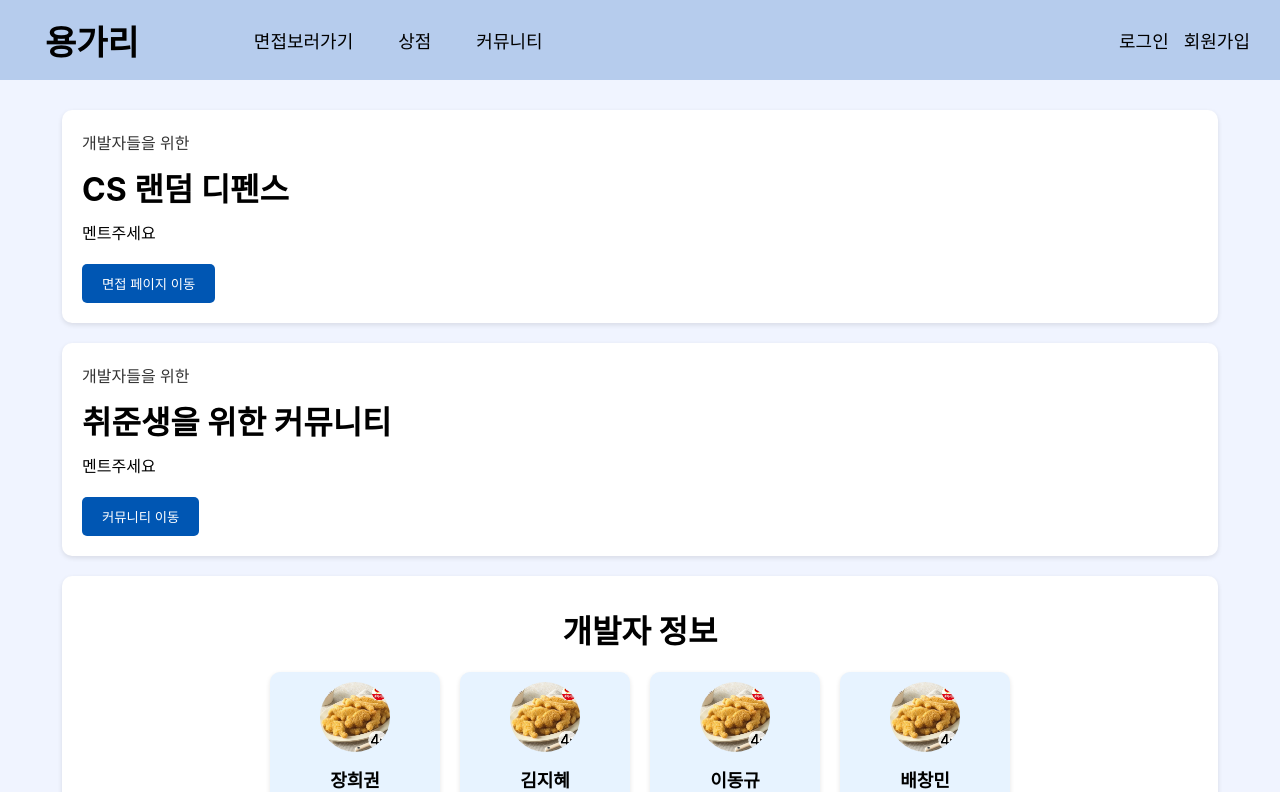
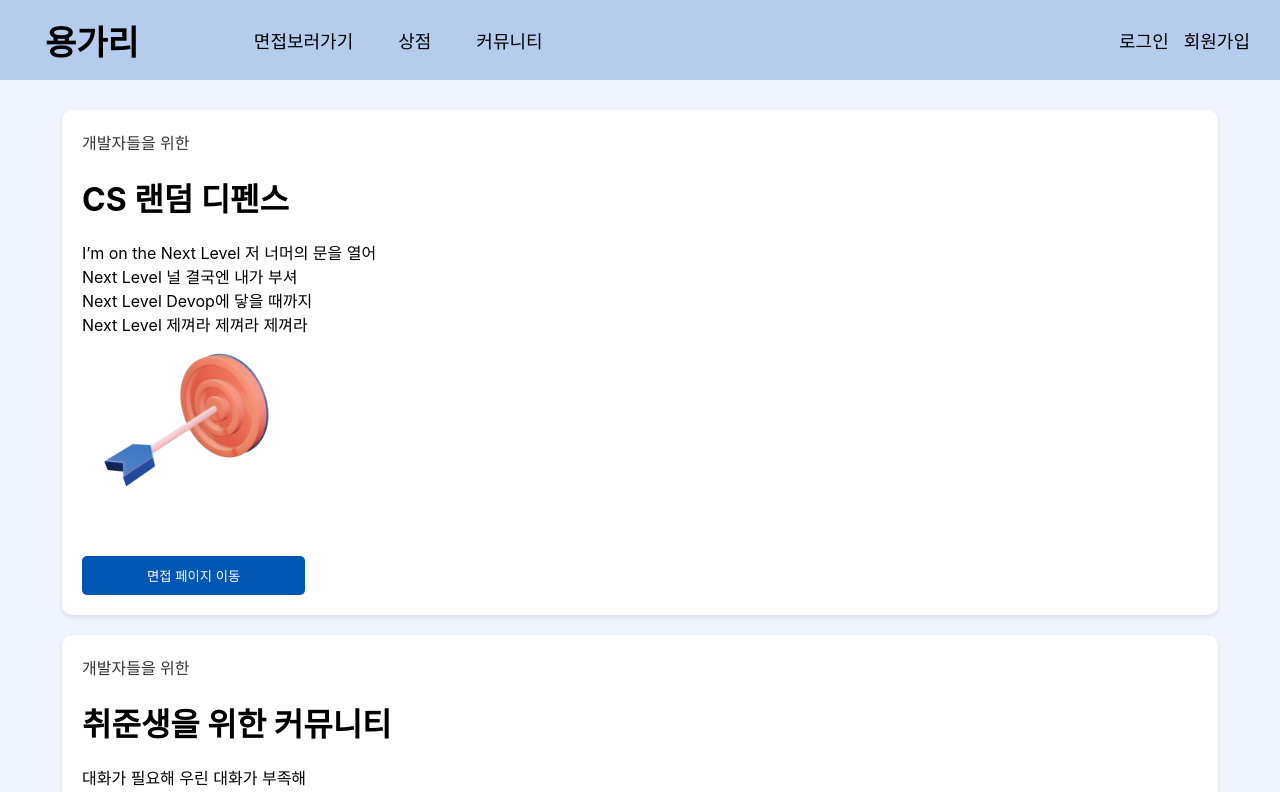
Before and after one commit to Jr-YongFill/frontend, a React (Create React App) app: page / in a window 1280 px wide. Shown: the top 792 px of the page. Built offline with nearby package versions, Linux system fonts and the light colour scheme; no server answers; a small style sheet from the web is missing.

Commit message:
Rector: #16 Home페이지 수정

```diff
--- a/src/pages/Home.js
+++ b/src/pages/Home.js
@@ -2,6 +2,8 @@ import React from 'react';
 import styled from 'styled-components';
 import { useNavigate } from 'react-router-dom';
 import defaultImage from '../assets/default.png';
+import csRandingImage from '../assets/rending1.png';
+import communityRandingImage from '../assets/rending2.png';
 import Header from '../components/Header';
 import palette from '../styles/pallete';
 import { localStorageGetValue, localStorageSetValue } from '../utils/CryptoUtils';
@@ -27,14 +29,19 @@ const ContainerWrapper = styled.div`
 
 const Container = styled.div`
     width: 100%;
+    display: flex;
+    flex-direction: column;
     background-color: white;
     border-radius: 10px;
     box-shadow: 0 2px 5px rgba(0, 0, 0, 0.1);
     margin: 10px 0;
     padding: 20px;
     text-align: left;
-    flex: 4;
 `;
+const Image = styled.img`
+  width: 200px;
+
+`
 
 const Title = styled.h1`
     font-weight: bold;
@@ -48,6 +55,7 @@ const Description = styled.p`
 
 const Button = styled.button`
     background-color: #0056b3;
+    width:20%;
     color: white;
     border: none;
     border-radius: 5px;
@@ -121,14 +129,32 @@ const Home = () => {
           <Container>
             <Label>개발자들을 위한</Label>
             <Title>CS 랜덤 디펜스</Title>
-            <Description>멘트주세요</Description>
+            <Description>
+              I’m on the Next Level 저 너머의 문을 열어
+              <br />
+              Next Level 널 결국엔 내가 부셔
+              <br />
+              Next Level Devop에 닿을 때까지
+              <br />
+              Next Level 제껴라 제껴라 제껴라
+            </Description>
+            <Image src={csRandingImage} alt="RandingImage" />
             <Button onClick={() => ButtonClick('/interview/choice-mode')}>면접 페이지 이동</Button>
           </Container>
 
           <Container>
             <Label>개발자들을 위한</Label>
             <Title>취준생을 위한 커뮤니티</Title>
-            <Description>멘트주세요</Description>
+            <Description>
+              대화가 필요해 우린 대화가 부족해
+              <br />
+              항상 내 곁에 있어서
+              <br />
+              너의 소중함과 고마움까지도 다 잊고 살았어
+              <br />
+              대화가 필요해
+            </Description>
+            <Image src={communityRandingImage} alt="RandingImage" />
             <Button onClick={() => ButtonClick('/community/main')}>커뮤니티 이동</Button>
           </Container>
 
```
